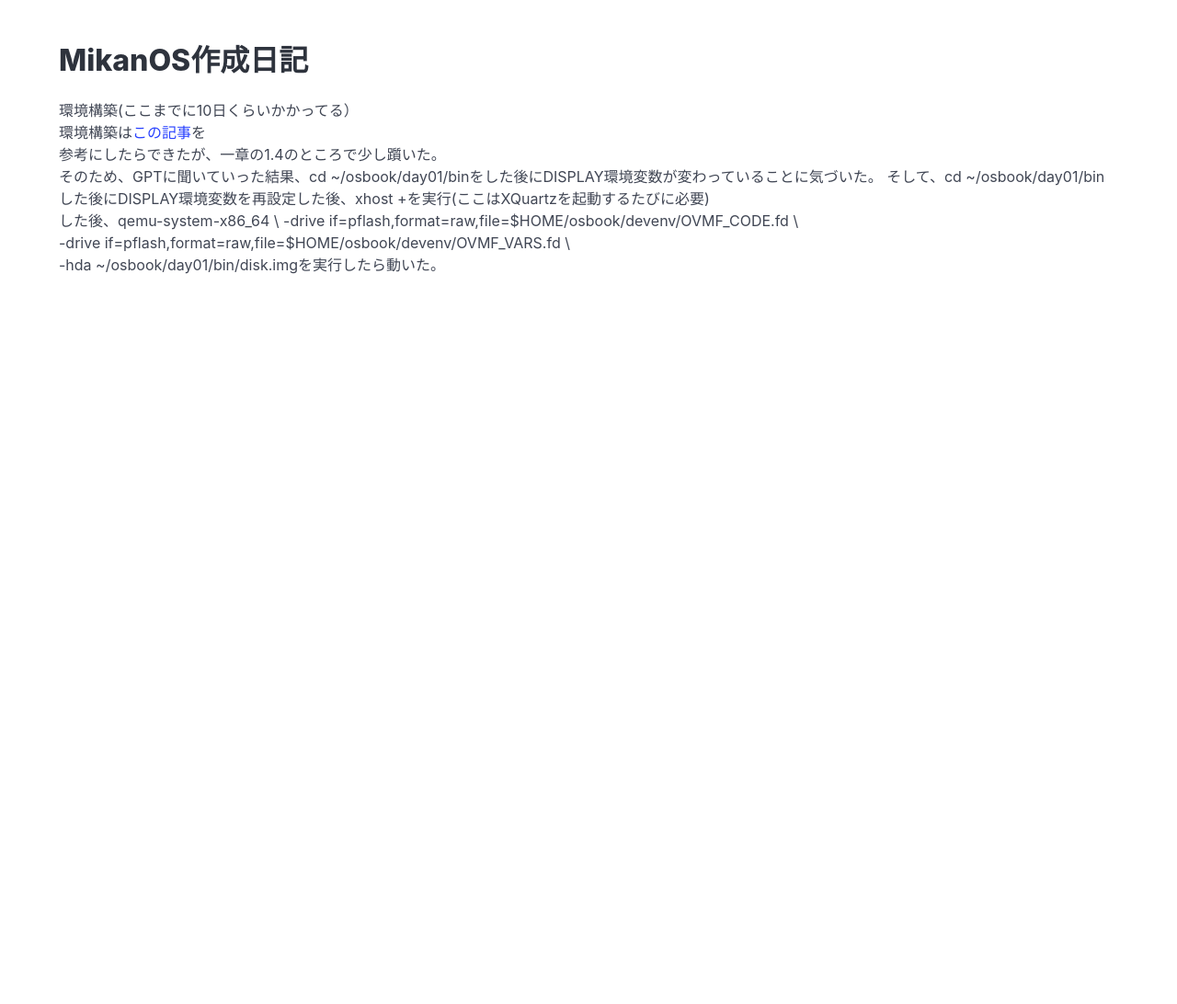
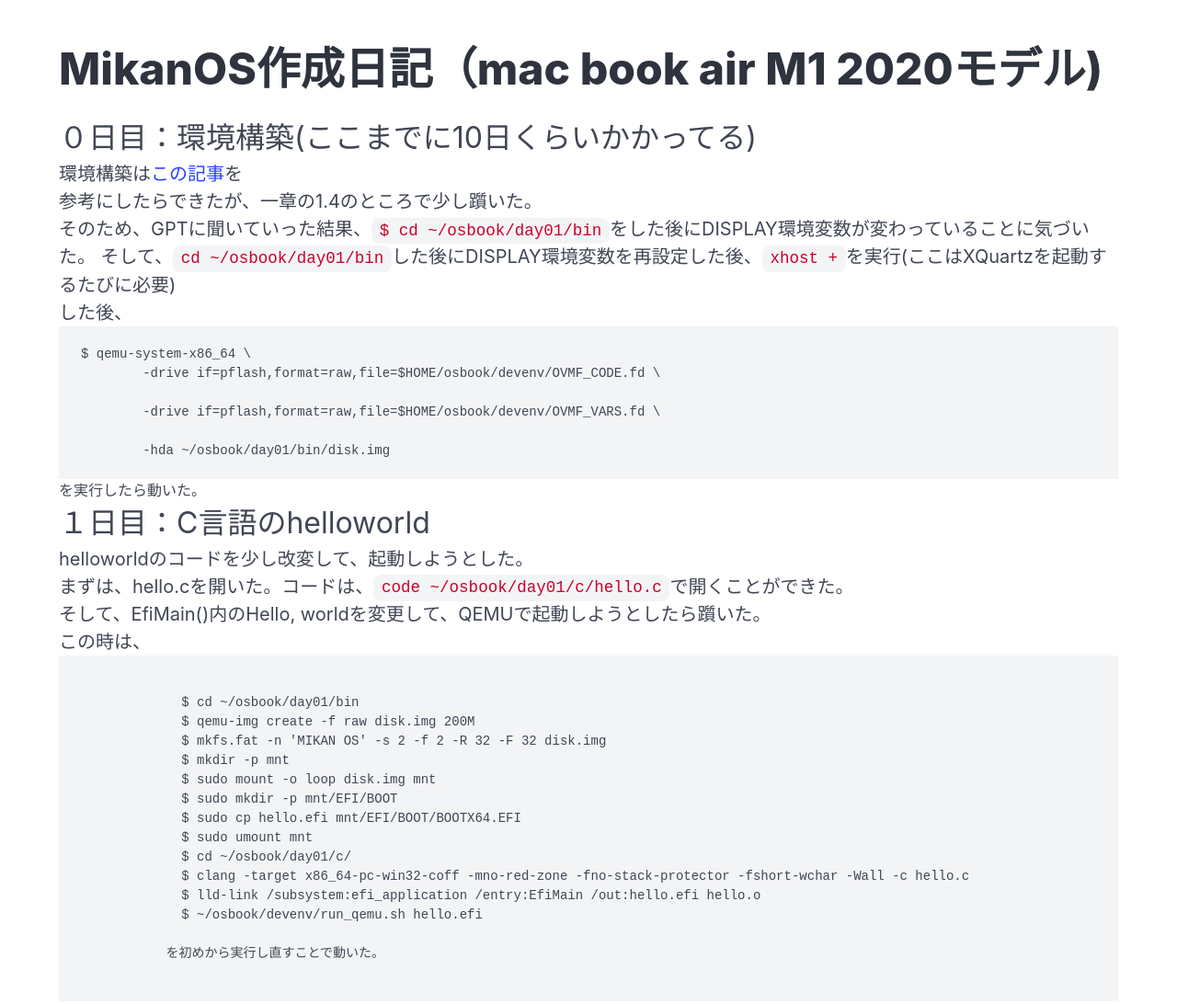
Before and after one commit to roiroi140/mikanlog, a plain HTML site: page index.html in a window 1280 px wide. Shown: the whole page at 92% size. Before the commit the page ends 800 px from the top, so only its background shows below. Drawn offline with nearby package versions, Linux system fonts and the light colour scheme.

Commit message:
Update index.html

```diff
--- a/index.html
+++ b/index.html
@@ -9,18 +9,40 @@
   <body>
   <section class="section">
     <div class="container">
-      <h1 class="title is-size-3">
-        MikanOS作成日記
+      <h1 class="title is-size-1">
+        MikanOS作成日記（mac book air M1 2020モデル)
       </h1>
-      <p class="is-size-t">環境構築(ここまでに10日くらいかかってる）<br>
-        環境構築は<a href="https://zenn.dev/karaage0703/articles/1bdb8930182c6c">この記事</a>を<br>
+      <p class="is-size-3">０日目：環境構築(ここまでに10日くらいかかってる)</p>
+       <p class="is-size-5"> 環境構築は<a href="https://zenn.dev/karaage0703/articles/1bdb8930182c6c">この記事</a>を<br>
         参考にしたらできたが、一章の1.4のところで少し躓いた。<br>
-        そのため、GPTに聞いていった結果、cd ~/osbook/day01/binをした後にDISPLAY環境変数が変わっていることに気づいた。
-        そして、cd ~/osbook/day01/binした後にDISPLAY環境変数を再設定した後、xhost +を実行(ここはXQuartzを起動するたびに必要)<br>
-        した後、qemu-system-x86_64 \
+        そのため、GPTに聞いていった結果、<code>$ cd ~/osbook/day01/bin</code>をした後にDISPLAY環境変数が変わっていることに気づいた。
+        そして、<code>cd ~/osbook/day01/bin</code>した後にDISPLAY環境変数を再設定した後、<code>xhost +</code>を実行(ここはXQuartzを起動するたびに必要)<br>
+        した後、<pre><code>$ qemu-system-x86_64 \
         -drive if=pflash,format=raw,file=$HOME/osbook/devenv/OVMF_CODE.fd \<br>
         -drive if=pflash,format=raw,file=$HOME/osbook/devenv/OVMF_VARS.fd \<br>
-        -hda ~/osbook/day01/bin/disk.imgを実行したら動いた。</p>
+        -hda ~/osbook/day01/bin/disk.img</code></pre>を実行したら動いた。</p>
+      <p class="is-size-3">１日目：C言語のhelloworld</p>
+       <p class="is-size-5"> helloworldのコードを少し改変して、起動しようとした。<br>
+         まずは、hello.cを開いた。コードは、<code>code ~/osbook/day01/c/hello.c</code>で開くことができた。<br>
+         そして、EfiMain()内のHello, worldを変更して、QEMUで起動しようとしたら躓いた。<br>
+         この時は、
+         <pre>
+           <code>
+             $ cd ~/osbook/day01/bin
+             $ qemu-img create -f raw disk.img 200M
+             $ mkfs.fat -n 'MIKAN OS' -s 2 -f 2 -R 32 -F 32 disk.img
+             $ mkdir -p mnt
+             $ sudo mount -o loop disk.img mnt
+             $ sudo mkdir -p mnt/EFI/BOOT
+             $ sudo cp hello.efi mnt/EFI/BOOT/BOOTX64.EFI
+             $ sudo umount mnt
+             $ cd ~/osbook/day01/c/
+             $ clang -target x86_64-pc-win32-coff -mno-red-zone -fno-stack-protector -fshort-wchar -Wall -c hello.c
+             $ lld-link /subsystem:efi_application /entry:EfiMain /out:hello.efi hello.o
+             $ ~/osbook/devenv/run_qemu.sh hello.efi
+           </code>
+           を初めから実行し直すことで動いた。
+         </pre>
     </div>
   </section>
   </body>
```
